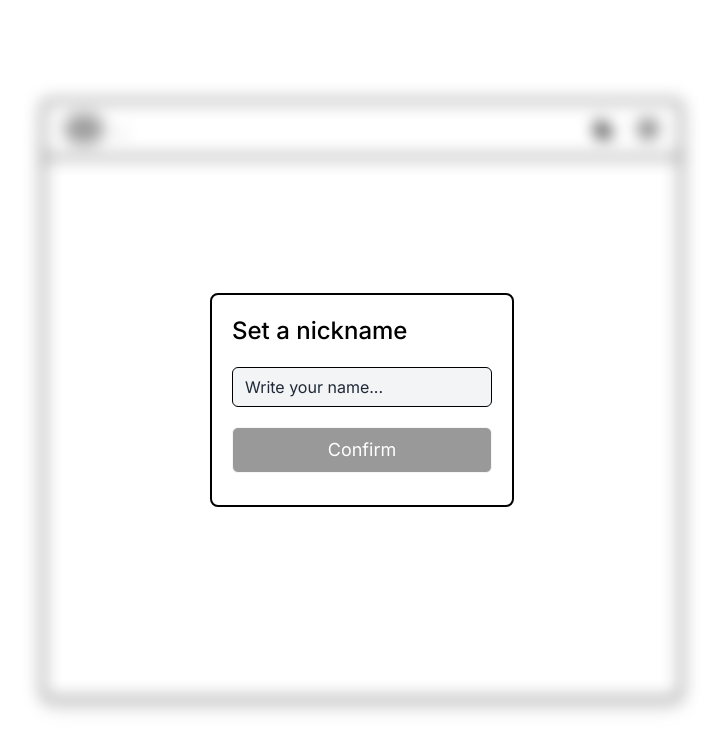
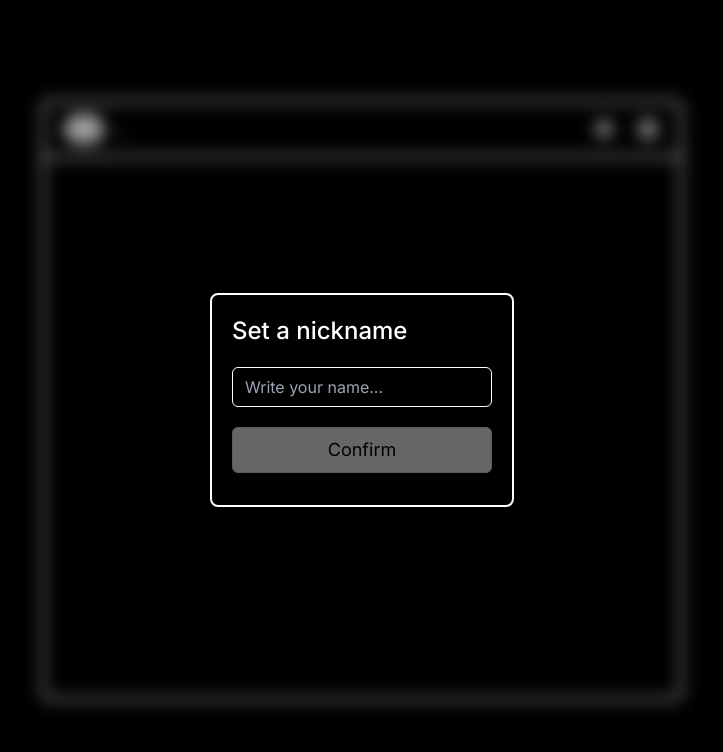
Before and after one commit to alvarovalverde03/websockets-chat, a Next.js app in the folder frontend/: page / in a window 1280 px wide. Shown: the top 752 px of the page, without its empty margins (278-1001 px from the left). Built offline with nearby package versions, Linux system fonts and the light colour scheme; grey boxes are pictures that could not be loaded.

Commit message:
style: :lipstick: Set dark mode as default 2

```diff
--- a/frontend/src/components/header/themeToggle/ThemeToggle.tsx
+++ b/frontend/src/components/header/themeToggle/ThemeToggle.tsx
@@ -2,10 +2,10 @@
 
 
 export default function ThemeToggle() {
-    const [darkMode, setDarkMode] = useState<boolean>(false)
+    const [darkMode, setDarkMode] = useState<boolean>(true)
 
     useEffect(() => {
-        const isDarkMode = localStorage.getItem('darkMode') === 'true'
+        const isDarkMode = localStorage.getItem('darkMode') ? localStorage.getItem('darkMode') === 'true' : true
         setDarkMode(isDarkMode)
     }, [])
 
```
